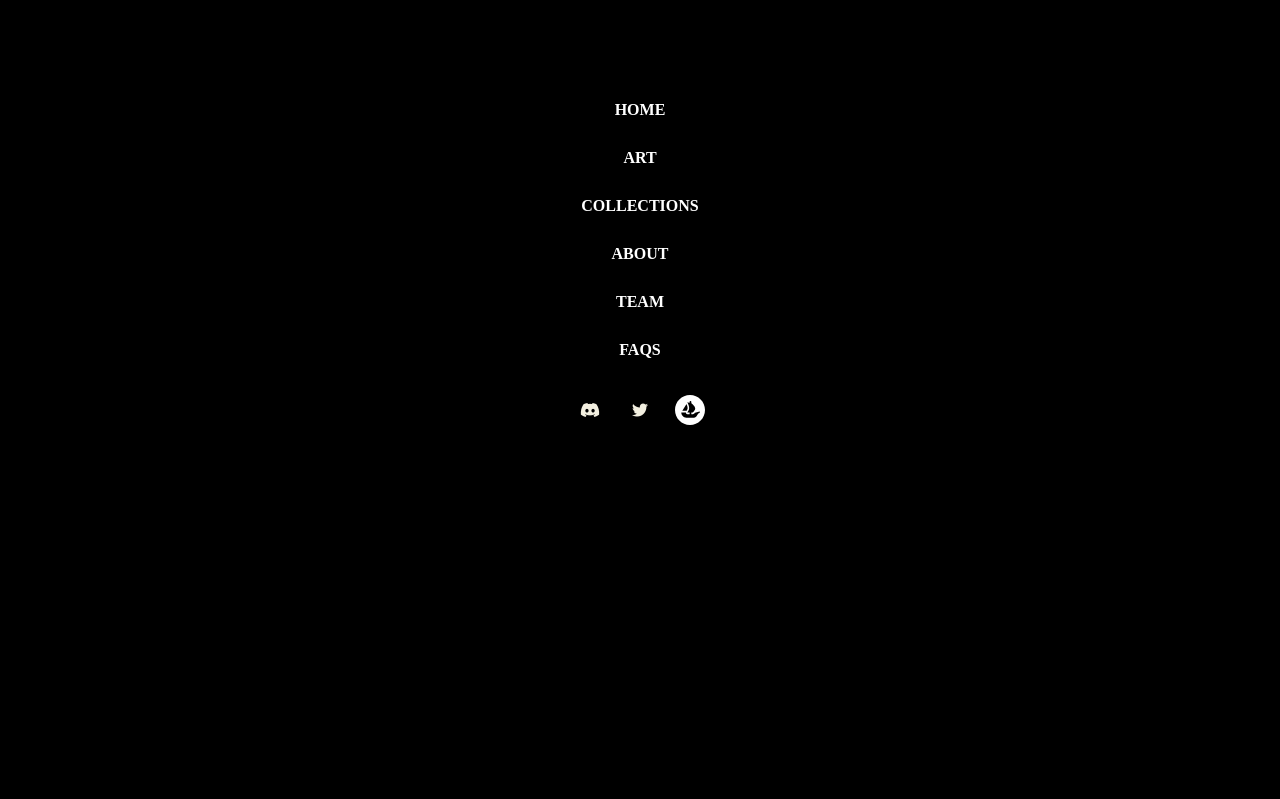
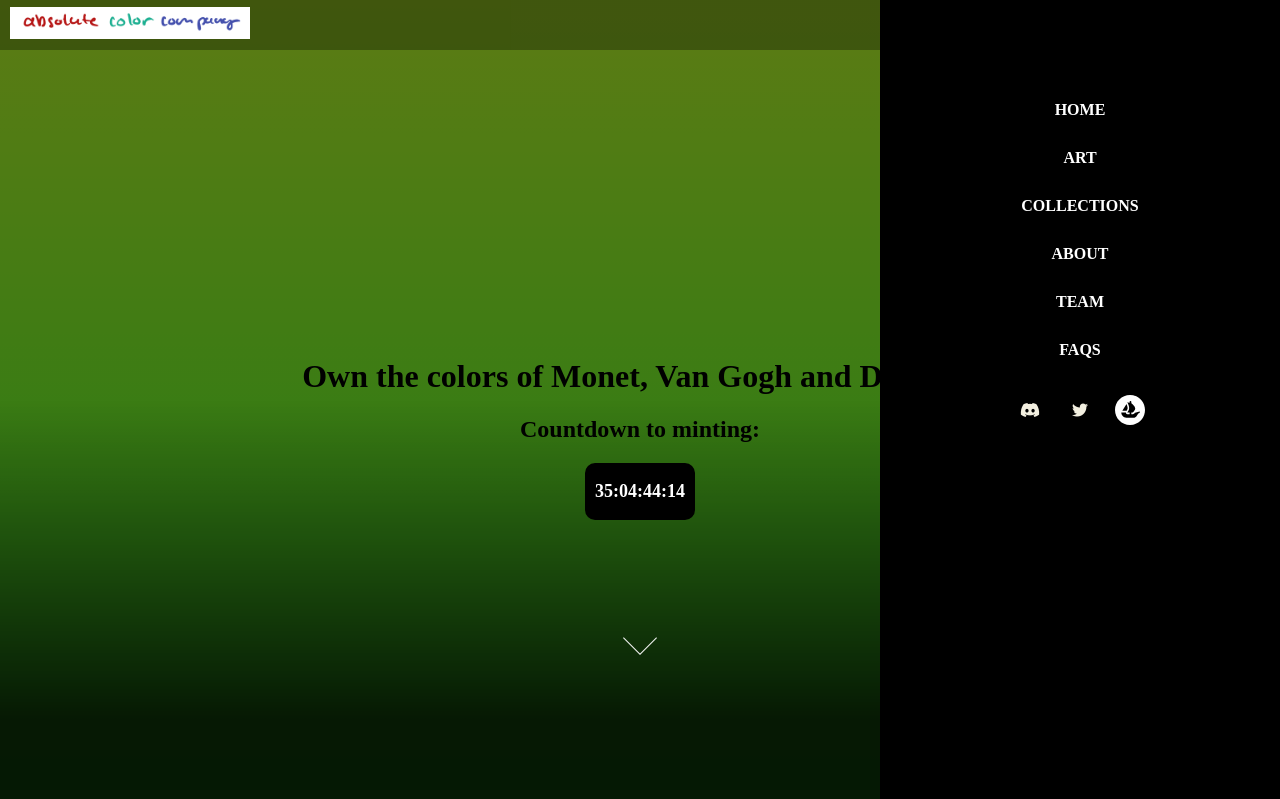
Before and after one commit to finndayton/ACC_website, a plain HTML site: page index.html in a window 1280 px wide. Both pictures are taken after a click on the button 1229 px from the left and 25 px from the top of the page. Shown: the top 799 px of the page. Drawn offline with nearby package versions, Linux system fonts and the light colour scheme.

Commit message:
Work on Social Media

```diff
--- a/styles/social_media.css
+++ b/styles/social_media.css
@@ -13,7 +13,6 @@
 }
 
 #sidebar.is-active {
-  /* width: 400px; */
   width: 100%;
 }
 
@@ -53,4 +52,8 @@
   display: flex;
 }
 
-/* TODO: sidebar takes up full screen, but only 400px at min 750px window width */
+@media (min-width: 750px) {
+  #sidebar.is-active {
+    width: 400px;
+  }
+}
```
